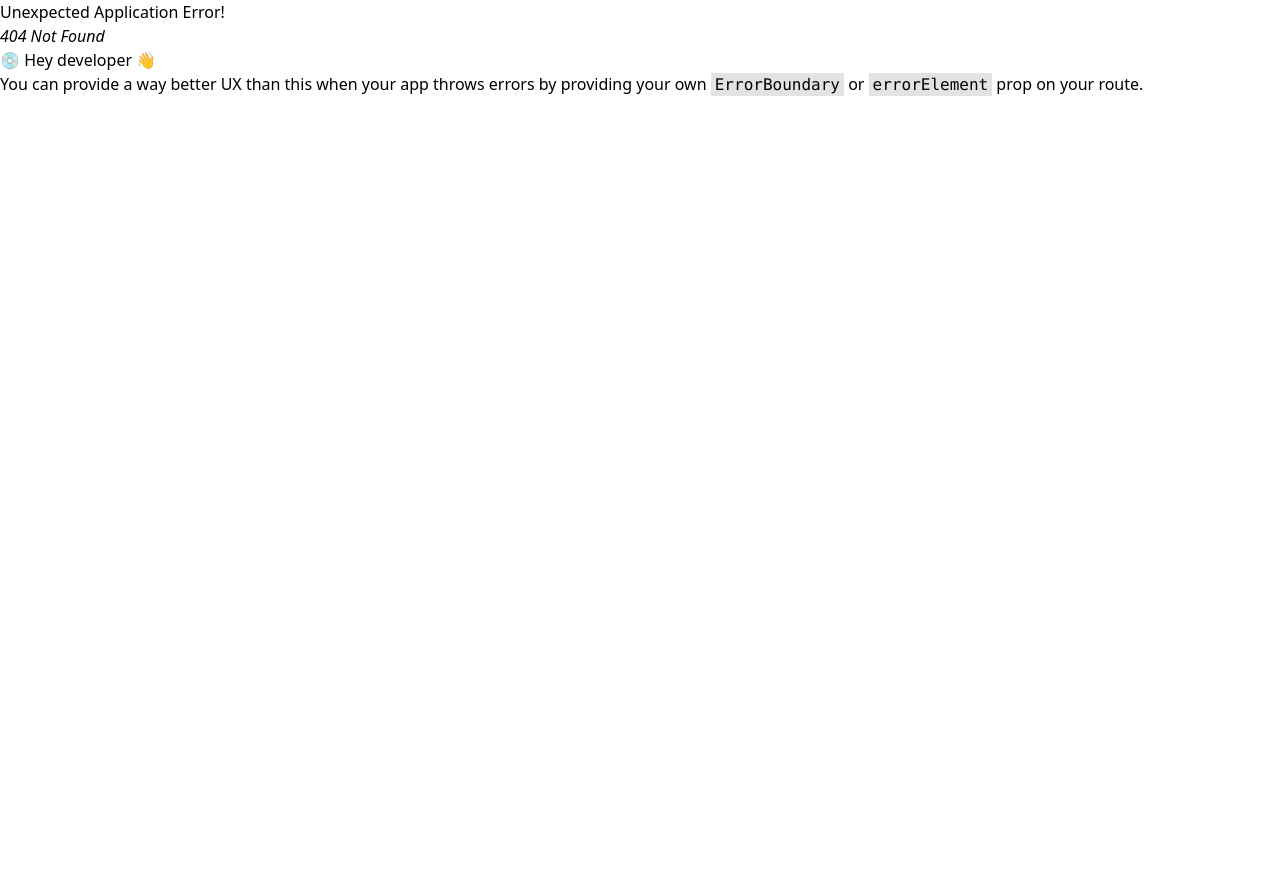
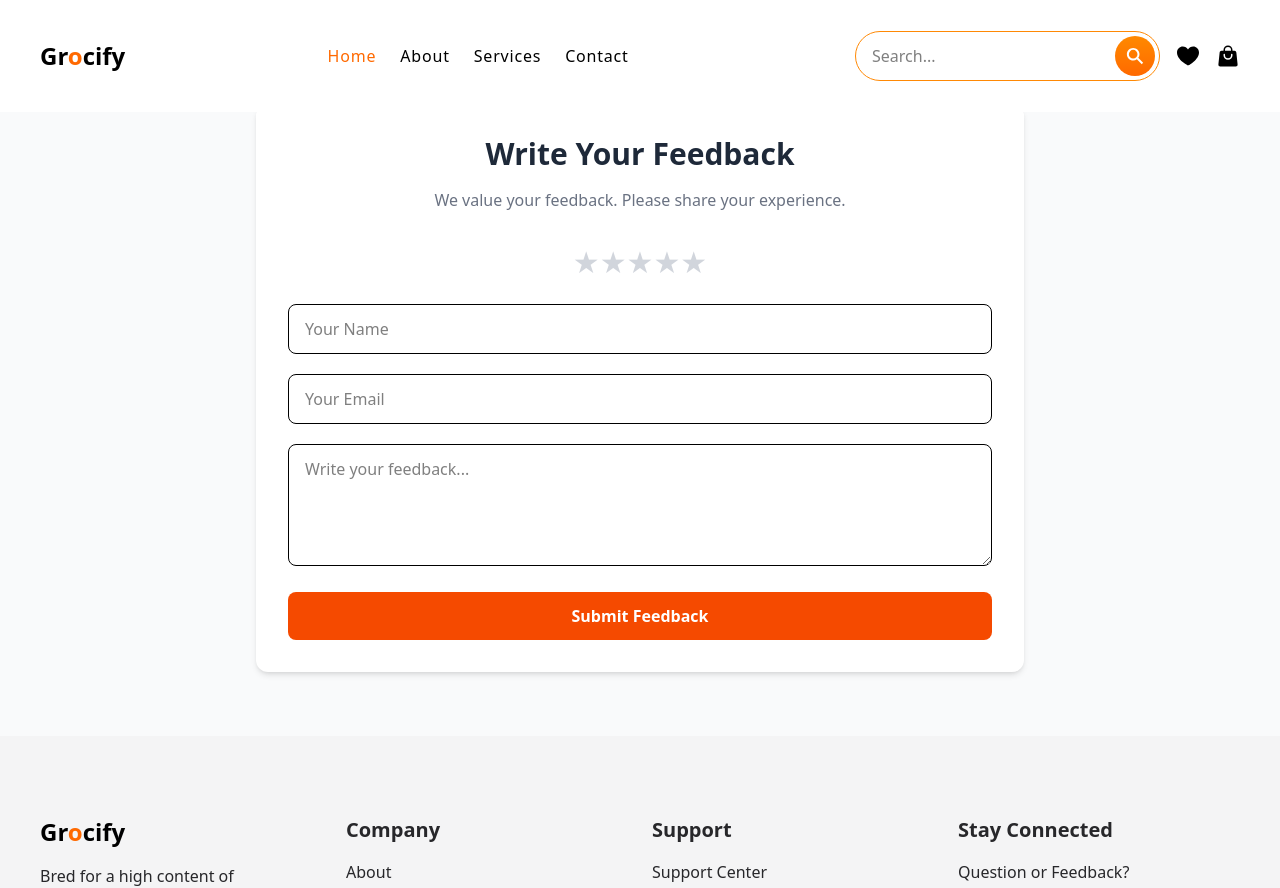
Before and after one commit to rehan606/Grocify, a React (Vite) app: page /feedback in a window 1280 px wide. Before the commit this address had no page. Shown: the top 888 px of the page. Before the commit the page ends 800 px from the top, so only its background shows below. Built offline with nearby package versions, Linux system fonts and the light colour scheme.

Commit message:
Create Feedback page

```diff
--- a/src/App.jsx
+++ b/src/App.jsx
@@ -10,6 +10,7 @@ import About from './Pages/About/About'
 import Contact from './Pages/Contact/Contact'
 import Service from './Pages/Service/Service'
 import Faq from './Pages/FAQ/Faq'
+import Feedback from './Pages/Feedback/Feedback'
 
 const App = () => {
 
@@ -54,6 +55,10 @@ const App = () => {
           path: '/faq',
           element: <Faq />
         },
+        {
+          path: '/feedback',
+          element: <Feedback />
+        },
       ]
     },
 
--- a/src/Pages/FAQ/Faq.jsx
+++ b/src/Pages/FAQ/Faq.jsx
@@ -39,8 +39,8 @@ const Faq = () => {
   return (
     <div className="bg-zinc-50 text-zinc-800">
       {/* Hero Section */}
-      <section className="bg-linear-to-r from-orange-900 to-zinc-800 text-white py-20 mt-20">
-        <div className="max-w-7xl mx-auto px-6 text-center">
+      <section className="bg-linear-to-r from-orange-900 to-zinc-800 text-white py-12 lg:py-20 mt-20">
+        <div className="max-w-1400 mx-auto px-10 text-center">
           <h1 className="text-4xl md:text-5xl font-bold mb-4">
             Frequently Asked <span className="text-orange-500">Questions</span>
           </h1>
@@ -52,7 +52,7 @@ const Faq = () => {
 
       {/* FAQ Section */}
       <section className="py-16">
-        <div className="max-w-4xl mx-auto px-6">
+        <div className="max-w-1400 lg:max-w-4xl mx-auto px-10">
           <div className="space-y-4">
             {faqs.map((faq, index) => (
               <div
--- /dev/null
+++ b/src/Pages/Feedback/Feedback.jsx
@@ -0,0 +1,65 @@
+import { useState } from "react";
+
+const Feedback = () => {
+  const [rating, setRating] = useState(0);
+
+  return (
+    <div className=" bg-gray-50 py-16 px-10 mt-10">
+      <div className="max-w-3xl mx-auto bg-white rounded-xl shadow-md p-8">
+
+        {/* Header */}
+        <h2 className="text-3xl font-bold text-center text-gray-800 mb-4">
+          Write Your Feedback
+        </h2>
+        <p className="text-center text-gray-500 mb-8">
+          We value your feedback. Please share your experience.
+        </p>
+
+        {/* Rating */}
+        <div className="flex justify-center mb-6">
+          {[1, 2, 3, 4, 5].map((star) => (
+            <span
+              key={star}
+              onClick={() => setRating(star)}
+              className={`text-3xl cursor-pointer transition ${
+                star <= rating ? "text-yellow-400" : "text-gray-300"
+              }`}
+            >
+              ★
+            </span>
+          ))}
+        </div>
+
+        {/* Form */}
+        <form className="space-y-5">
+          <input
+            type="text"
+            placeholder="Your Name"
+            className="w-full border rounded-lg px-4 py-3 focus:outline-none focus:ring-2 focus:ring-blue-500"
+          />
+
+          <input
+            type="email"
+            placeholder="Your Email"
+            className="w-full border rounded-lg px-4 py-3 focus:outline-none focus:ring-2 focus:ring-blue-500"
+          />
+
+          <textarea
+            rows="4"
+            placeholder="Write your feedback..."
+            className="w-full border rounded-lg px-4 py-3 focus:outline-none focus:ring-2 focus:ring-blue-500"
+          ></textarea>
+
+          <button
+            type="submit"
+            className="w-full bg-orange-600 hover:bg-orange-700 text-white py-3 rounded-lg font-semibold transition"
+          >
+            Submit Feedback
+          </button>
+        </form>
+      </div>
+    </div>
+  );
+};
+
+export default Feedback;
--- a/src/components/Footer/Footer.jsx
+++ b/src/components/Footer/Footer.jsx
@@ -31,8 +31,8 @@ const Footer = () => {
                     <div className="">
                         <h3 className="text-xl font-bold text-zinc-800 mb-4">Support</h3>
                         <ul className="space-y-3">
-                            <li> <a href="#" className="text-zinc-800 hover:text-orange-500 transition-all duration-300 ">Support Center</a> </li>
-                            <li> <a href="#" className="text-zinc-800 hover:text-orange-500 transition-all duration-300 ">Feedback</a> </li>
+                            <li> <Link to={'/contact'} className="text-zinc-800 hover:text-orange-500 transition-all duration-300 ">Support Center</Link> </li>
+                            <li> <Link to={'/feedback'} className="text-zinc-800 hover:text-orange-500 transition-all duration-300 ">Feedback</Link> </li>
                             <li> <Link to={'/contact'} className="text-zinc-800 hover:text-orange-500 transition-all duration-300 ">Contact us</Link> </li>
                         </ul>
                     </div>
@@ -54,8 +54,8 @@ const Footer = () => {
             </div>
 
             {/* Developer Name  */}
-            <div className='border-t border-zinc-500 mt-20 text-center bg-zinc-800 text-white '>
-                <p className='py-4'>This website Design By - <a className='text-orange-500' href="https://www.linkedin.com/in/kh-rehan207/">Rehan</a> </p>
+            <div className='border-t border-zinc-500 mt-20 text-center bg-zinc-800 text-white italic '>
+                <p className='py-4 '>This website Design By - <a className='text-orange-500' href="https://www.linkedin.com/in/kh-rehan207/">Rehan</a> </p>
             </div>
         </footer>
     )
```
